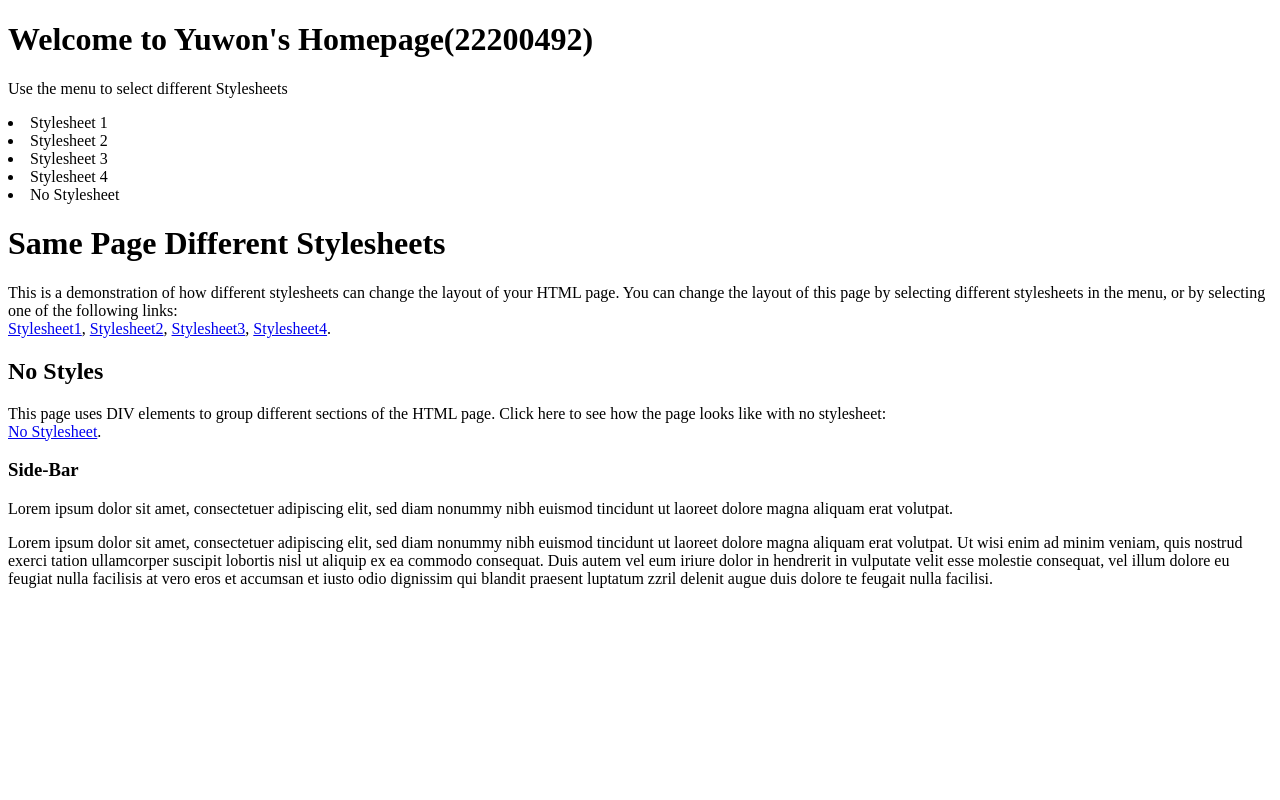
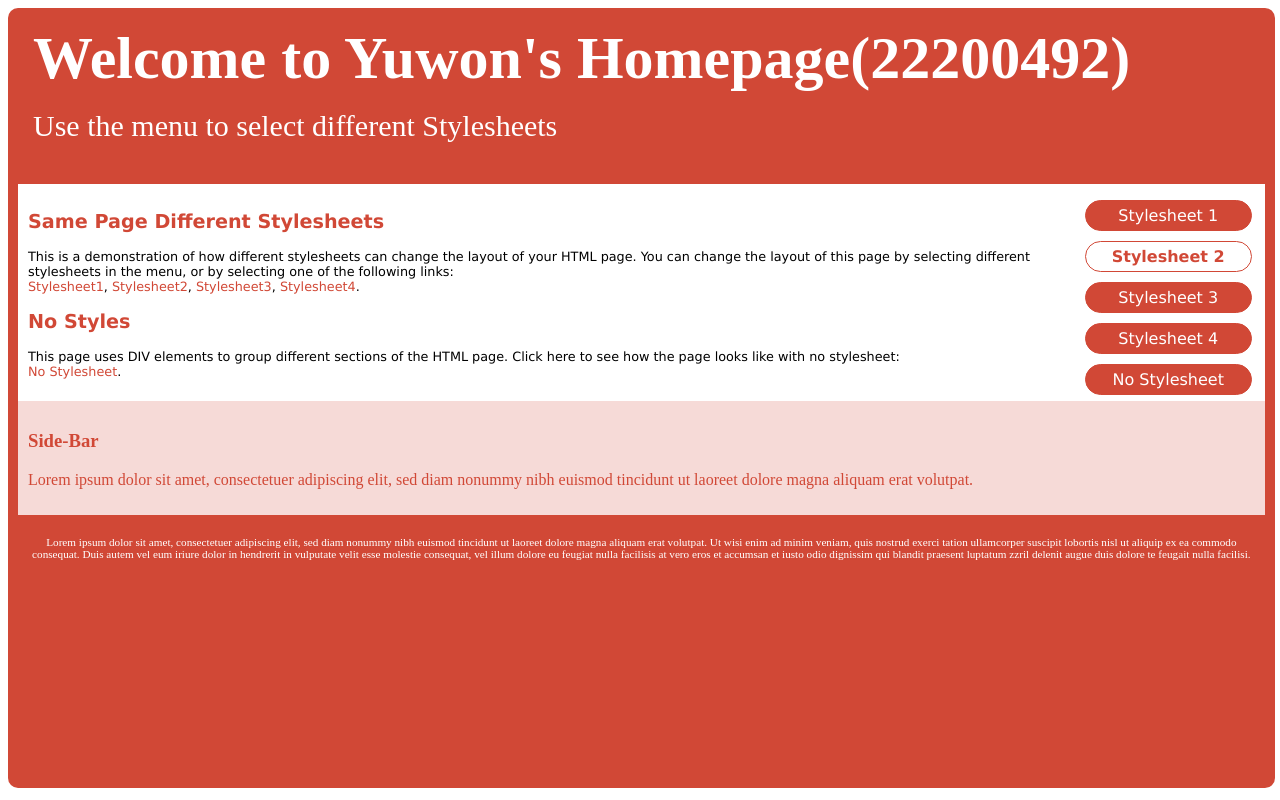
Before and after one commit to uone0628/PP1_Project2, a plain HTML site: page style2.html in a window 1280 px wide. Drawn offline with Linux system fonts and the light colour scheme.

Commit message:
upload style files

```diff
--- /dev/null
+++ b/style1.css
@@ -0,0 +1,91 @@
+#top,
+#sidebar,
+#bottom,
+
+.menuitem {
+    border-radius: 4px ;
+    margin: 4px ;
+}
+
+#top {
+    background-color: #04AA6D ;
+    color: #ffffff ;
+    padding: 15px ;
+}
+
+body {
+    font: 100% Lucida Sans, Verdana ;
+    margin: 20px ;
+    line-height: 26px ;
+}
+
+#main {
+    padding: 10px ;
+    margin: 0 210px ;
+}
+
+#sidebar {
+    background-color: #32a4e7 ;
+    color: #ffffff ;
+    padding: 10px ;
+    width: 180px ;
+    bottom: 0 ;
+    top: 0 ;
+    right: 0 ;
+    position: absolute ;
+}
+
+#bottom {
+    border: 1px solid #d4d4d4 ;
+    background-color: #f1f1f1 ;
+    text-align: center ;
+    padding: 10px ;
+    font-size: 70% ;
+    line-height: 14px ;
+}
+
+#top h1,
+#top p,
+
+#menulist {
+    margin: 0 ;
+    padding: 0 ;
+}
+
+.menubar {
+    width: 200px ;
+    float: left
+}
+
+.menuitem {
+    background-color: #f1f1f1 ;
+    border: 1px solid #d4d4d4 ;
+    width: 186px ;
+    list-style-type: none ;
+    padding: 2px ;
+    cursor: pointer ;
+}
+
+.menuitem:hover {
+    background-color: #ffffff ;
+}
+
+.menuitem:first-child {
+    background-color: #04AA6D ;
+    color: white ;
+    font-weight: bold ;
+}
+
+.wrapper {
+    position: relative ;
+    overflow: auto ;
+}
+
+.content {
+    padding: 10px ;
+    margin: 0px ;
+}
+
+a {
+    text-decoration: none ;
+}
--- /dev/null
+++ b/style2.css
@@ -0,0 +1,102 @@
+.whole {
+    position: absolute ;
+    padding: 10px ;
+    border-radius: 10px ;
+    background-color: #d14836 ;
+    width: 97.4% ;
+    height: 95% ;
+}
+
+h1 {
+    color: white ;
+}
+
+a, h2, h3 {
+    color: #d14836 ;
+}
+
+.top {
+    color: #ffffff ;
+    padding: 15px ;
+    font-size: 30px ;
+    line-height: 26px ;
+}
+
+.top h1 {
+    margin: 0 ;
+    line-height: 50px ;
+}
+
+.contents {
+    padding: 10px ;
+    background-color: #ffffff ;
+    font: 80% Verdana ;
+}
+
+.side {
+    background-color: #F6DAD7 ;
+    color: #d14836 ;
+    padding: 10px ;
+}
+
+.menulist {
+    padding: 0 ;
+    font: 16px verdana ;
+}
+
+.menubar {
+    width: 190px ;
+    float: right ;
+}
+
+#white {
+    color: white ;
+}
+
+.bottom {
+    font-size: 10px ;
+}
+
+.menuitem {
+    width: 155px ;
+    background-color: #d14836 ;
+    border: 1px solid #d14836 ;
+    border-radius: 40px ;
+    color: #ffffff ;
+    list-style-type: none ;
+    margin: 10px ;
+    padding: 5px ;
+    text-align: center ;
+    cursor: pointer ;
+}
+
+.menuitem:nth-child(2) {
+    background-color: white ;
+    color: #d14836 ;
+    font-weight: bold ;
+}
+
+.menuitem:hover {
+    background-color: #ffffff ;
+    color:#d14836 ;
+}
+
+a {
+    color: #d14836 ;
+    text-decoration: none ;
+}
+
+.bottom {
+    text-align: center ;
+    padding: 10px ;
+    font-size: 70% ;
+    color: #ffffff ;
+}
+
+.menu {
+    color: white ;
+}
+
+.menu:hover {
+    color:#d14836 ;
+}
--- a/style2.html
+++ b/style2.html
@@ -3,36 +3,44 @@
 
 <head>
     <meta charset="UTF-8">
+    <link href="style2.css" rel="stylesheet" type="text/css" />
     <meta http-equiv="X-UA-Compatible" content="IE=edge">
     <meta name="viewport" content="width=device-width, initial-scale=1.0">
     <title>Document</title>
 </head>
 
 <body>
-    <div>
-        <div>
+    <div class="whole">
+        <div class="top">
             <h1>Welcome to Yuwon's Homepage(22200492)</h1>
-            <p>Use the menu to select different Stylesheets</p>
-            <li>Stylesheet 1</li>
-            <li>Stylesheet 2</li>
-            <li>Stylesheet 3</li>
-            <li>Stylesheet 4</li>
-            <li>No Stylesheet</li>
+            <p id="white">Use the menu to select different Stylesheets</p>
         </div>
-        <div>
-            <h1>Same Page Different Stylesheets</h1>
+        <div class="box">
+            <div class="menubar">
+                <ul class="menulist">
+                    <li class="menuitem"><a href="style1.html" class="menu">Stylesheet 1</a></li>
+                    <li class="menuitem"><a href="style2.html">Stylesheet 2</a></li>
+                    <li class="menuitem">Stylesheet 3</li>
+                    <li class="menuitem">Stylesheet 4</li>
+                    <li class="menuitem"><a href="nostyle.html" class="menu">No Stylesheet</a></li>
+                </ul>
+            </div>
+
+            <div class="contents">
+            <div>
+            <h2>Same Page Different Stylesheets</h2>
             <p>This is a demonstration of how different stylesheets can change the layout of your HTML page. You can
                 change the layout
                 of this page by selecting different stylesheets in the menu, or by selecting one of the following links:
                 <br>
-                <a href="style1.html" >Stylesheet1</a>,
-                <a href="style2.html" >Stylesheet2</a>,
-                <a href="#" >Stylesheet3</a>,
-                <a href="#" >Stylesheet4</a>.
+                <a href="style1.html">Stylesheet1</a>,
+                <a href="style2.html">Stylesheet2</a>,
+                <a href="#">Stylesheet3</a>,
+                <a href="#">Stylesheet4</a>.
             </p>
         </div>
         <div>
-            <h2>No Styles</h2>
+            <h2>No Styles</h3>
             <p>This page uses DIV elements to group different sections of the HTML page. Click here to see how the page
                 looks like with
                 no stylesheet:
@@ -40,13 +48,19 @@
                 <a href="nostyle.html">No Stylesheet</a>.
                 <br>
             </p>
+            </div>
         </div>
-        <div>
+
+        <div class="side">
             <h3>Side-Bar</h3>
             <p>Lorem ipsum dolor sit amet, consectetuer adipiscing elit, sed diam nonummy nibh euismod tincidunt ut
                 laoreet dolore
-                magna aliquam erat volutpat.</p>
-            <p>
+                magna aliquam erat volutpat.
+            </p>
+        </div>
+        </div>
+        <div>
+            <p id="white" class="bottom">
                 Lorem ipsum dolor sit amet, consectetuer adipiscing elit, sed diam nonummy nibh euismod tincidunt ut
                 laoreet dolore
                 magna aliquam erat volutpat. Ut wisi enim ad minim veniam, quis nostrud exerci tation ullamcorper
@@ -55,7 +69,8 @@
                 molestie
                 consequat, vel illum dolore eu feugiat nulla facilisis at vero eros et accumsan et iusto odio dignissim
                 qui blandit
-                praesent luptatum zzril delenit augue duis dolore te feugait nulla facilisi.</p>
+                praesent luptatum zzril delenit augue duis dolore te feugait nulla facilisi.
+            </p>
         </div>
     </div>
 </body>
```
Also changed, not shown: style1.html (+29 -19 lines).
